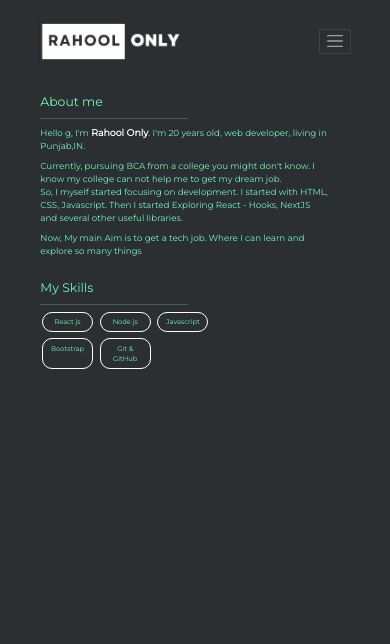
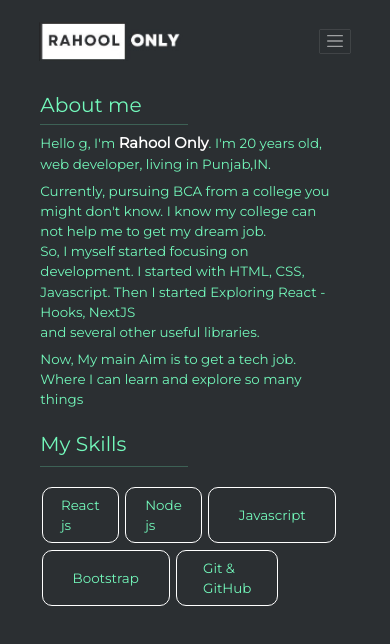
Before and after one commit to rahoolonly/portfolio, a React (Create React App) app: page /about in a window 390 px wide. Shown: the top 644 px of the page. Built offline with nearby package versions, Linux system fonts and the light colour scheme; a web font is replaced by a local one.

Commit message:
Made Changes to make responsive

```diff
--- a/src/components/about/About.js
+++ b/src/components/about/About.js
@@ -4,7 +4,7 @@
 const About = () => {
   return (
     <div id="aboutme" className="ps-md-4 mt-4 container">
-      <div className="fs-2 mb-2"> About me</div>
+      <h1 className="fs-1 mb-2"> About me</h1>
       <hr className="w-50" />
       <p>
         Hello g, I'm <strong style={{ color: "white" }}>Rahool Only</strong>.
@@ -23,17 +23,17 @@
         many things{" "}
       </p>
       <div className="mt-5">
-        <div className="fs-2">My Skills</div>
+        <div className="fs-1">My Skills</div>
         <hr className="w-50" />
-        <div className="row mt-3">
-          <div className=" text-center  col-2 skill">React js</div>
-          <div className=" text-center  col-2 skill">Node js</div>
-          <div className=" text-center  col-2 skill">Javascript</div>
+        <div className="row mt-5">
+          <div className="  col-3  col-md-2 skill">React js</div>
+          <div className=" col-3 col-md-2 skill">Node js</div>
+          <div className=" col-5 col-md-2 skill">Javascript</div>
         </div>
         <div className="row mt-3">
-          <div className=" text-center  col-2 skill">Bootstrap</div>
+          <div className=" col-5  col-2 skill">Bootstrap</div>
 
-          <div className=" text-center  col-2 skill">Git & GitHub</div>
+          <div className=" col-4  col-2 skill">Git & GitHub</div>
         </div>
       </div>
     </div>
--- a/src/components/about/about.css
+++ b/src/components/about/about.css
@@ -1,5 +1,5 @@
 strong{
-    font-size: 1.4rem;
+    font-size: 2.2rem;
 }
 
 p{
@@ -13,14 +13,27 @@
 .skill{
     border: 1px solid white;
     padding: .6rem;
+    display: flex;
+    justify-content: center;
+    align-items: center;
     margin-left: 1rem;
     border-radius: 10px;
 }
 
 
 @media screen and (max-width:576px) {
-    html{
-        font-size: 30% ;
+
+    p{
+        font-size: 2rem;
+    }
+
+    .fs-1{
+        font-size: 3rem !important;
+    }
+
+    .skill{
+        font-size: 2rem;
+        padding: 1rem 4rem ;
     }
 
     #aboutme{
--- a/src/components/contact/Contact.js
+++ b/src/components/contact/Contact.js
@@ -5,7 +5,7 @@
   return (
     <div id="contact" className="container  ps-md-4 mt-5">
       <h2>Let's Connect</h2>
-      <p>
+      <p className="mb-5 mt-3">
         Being a self taught coder. I would love to work on a real world project
       </p>
 
@@ -33,12 +33,12 @@
       </div>
 
       <div class="btn-group me-2" role="group" aria-label="First group">
-        <button type="button" class="btn btn-outline-secondary">
+        <button type="button" class="fs-3 btn btn-outline-secondary">
           Send
         </button>
       </div>
 
-      <h3 className="mt-5">Thanks for connecting</h3>
+      <p className="mt-5">Thanks for connecting</p>
     </div>
   );
 };
--- a/src/components/contact/contact.css
+++ b/src/components/contact/contact.css
@@ -1,10 +1,26 @@
 @media screen and (max-width: 768px) {
+  h2 {
+    font-size: 3.5rem;
+  }
+
+  #contact > p {
+    font-size: 2.3rem !important;
+  }
   #contact {
-    padding-left: 6rem  ;
+    padding-left: 6rem;
     padding-right: 7rem;
   }
+
+  ::placeholder{
+    font-size: 1.3rem;
+  }
 }
+
 @media screen and (max-width: 576px) {
+  html {
+    font-size: 50%;
+  }
+
   #contact {
     padding-left: 6rem;
     padding-right: 7rem;
--- a/src/components/home/home.css
+++ b/src/components/home/home.css
@@ -47,6 +47,6 @@
 
   .main-line {
     font-size: 2.2rem !important;
-    margin-bottom: 4.3rem !important;
+    margin-bottom: 3rem !important;
   }
 }
--- a/src/components/navbar/navbar.css
+++ b/src/components/navbar/navbar.css
@@ -24,7 +24,7 @@
   }
 
   .navbar-dark .navbar-nav .nav-link {
-    font-size: 1.7rem;
+    font-size: 1.9rem;
   }
 
   .navbar-toggler-icon{
--- a/src/components/projects/Project.js
+++ b/src/components/projects/Project.js
@@ -5,7 +5,7 @@
 const Project = () => {
   return (
     <div className="ps-md-4 project mt-5 container">
-      <div className="card" style={{ width: "20rem" }}>
+      <div className="card" style={{ width: "45rem" }}>
         <img src={proj1} className="card-img-top" alt="..." />
         <div className="card-body">
           <h5 className="card-title">Typing Master</h5>
```
